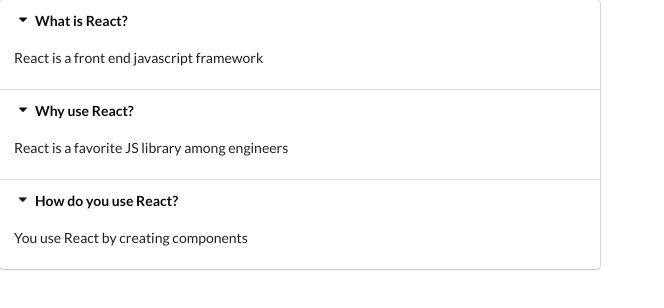
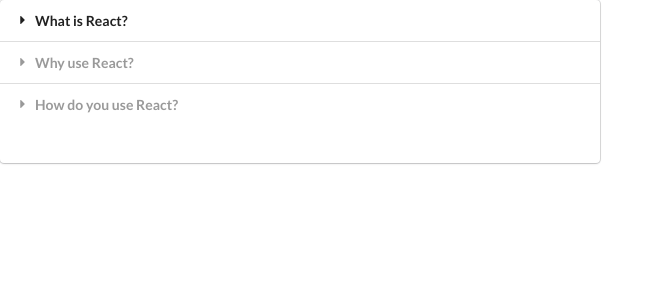
Before and after one commit to niwa-niwa/lesson-react, a React (Create React App) app: page / in a window 1280 px wide. Shown: the top 308 px of the page, without its empty margins (0-664 px from the left). Built offline with nearby package versions, Linux system fonts and the light colour scheme.

Commit message:
refactoried

```diff
--- a/src/components/Accordion.js
+++ b/src/components/Accordion.js
@@ -1,16 +1,31 @@
-import React from 'react'
+import React, { useState } from 'react'
 
 
 const Accordion = ({ items }) => {
 
-    const renderedItems = items.map( item => {
+    const [activeIndex, setActiveIndex] = useState(null)
+
+
+    const onTitleClick = (index) => {
+        setActiveIndex(index)
+    }
+
+
+    const renderedItems = items.map( (item, index) => {
+
+        const active = index === activeIndex ? 'active' : ''
+
         return (
             <React.Fragment key={ item.title }>
-                <div className="title active">
+                <div
+                    className={ `title ${active}` }
+                    onClick={ () => onTitleClick(index) } // This case clicking triggered function
+                    // onClick={ onTitleClick(index) } //This case rendering triggered function
+                >
                     <i className="dropdown icon"></i>
                     { item.title }
                 </div>
-                <div className="content active">
+                <div className={ `content ${active}` }>
                     <p>{ item.content }</p>
                 </div>
             </React.Fragment>
@@ -21,6 +36,7 @@
     return(
         <div className="ui styled accordion">
             { renderedItems }
+            <h1>{ activeIndex }</h1>
         </div>
 
     )
```
